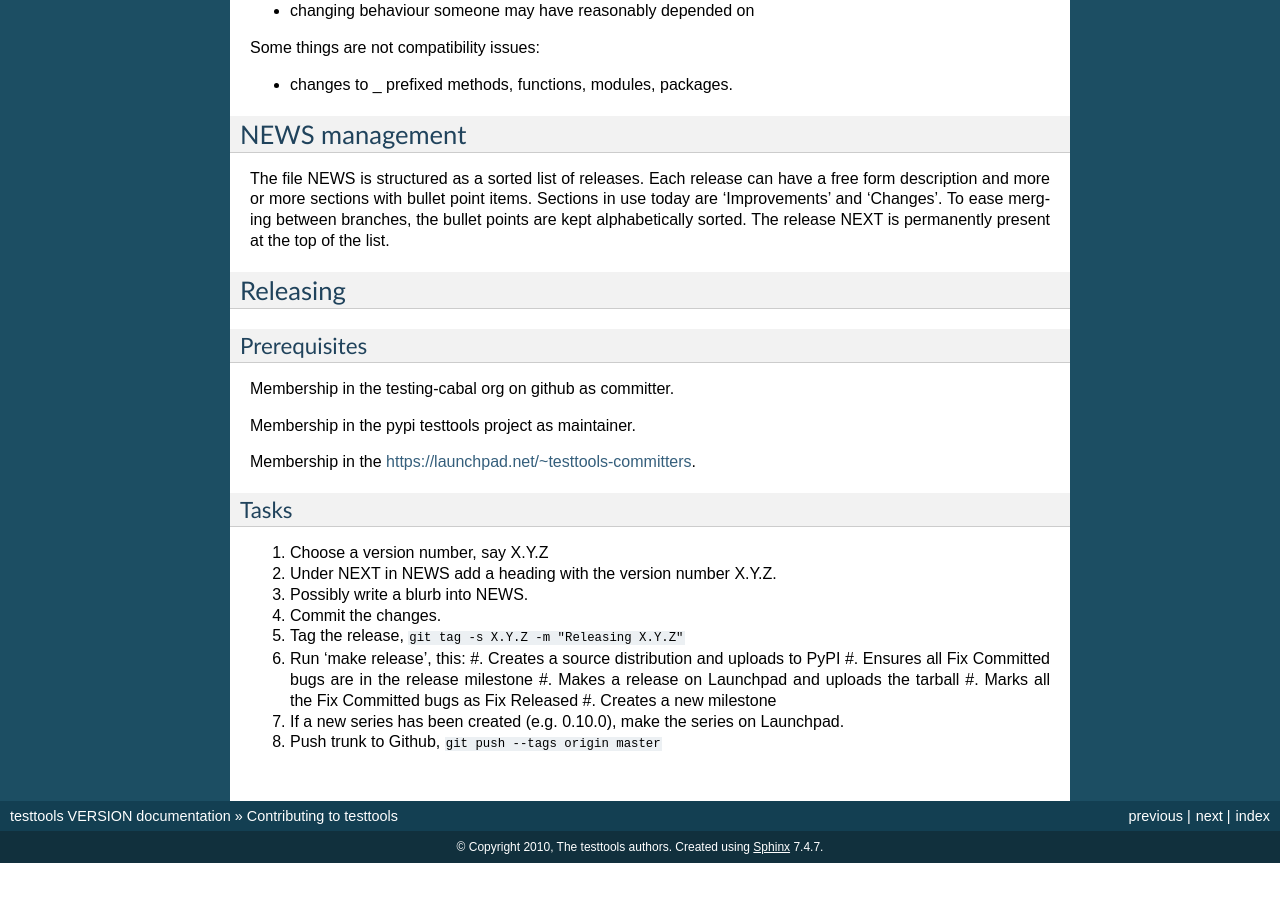
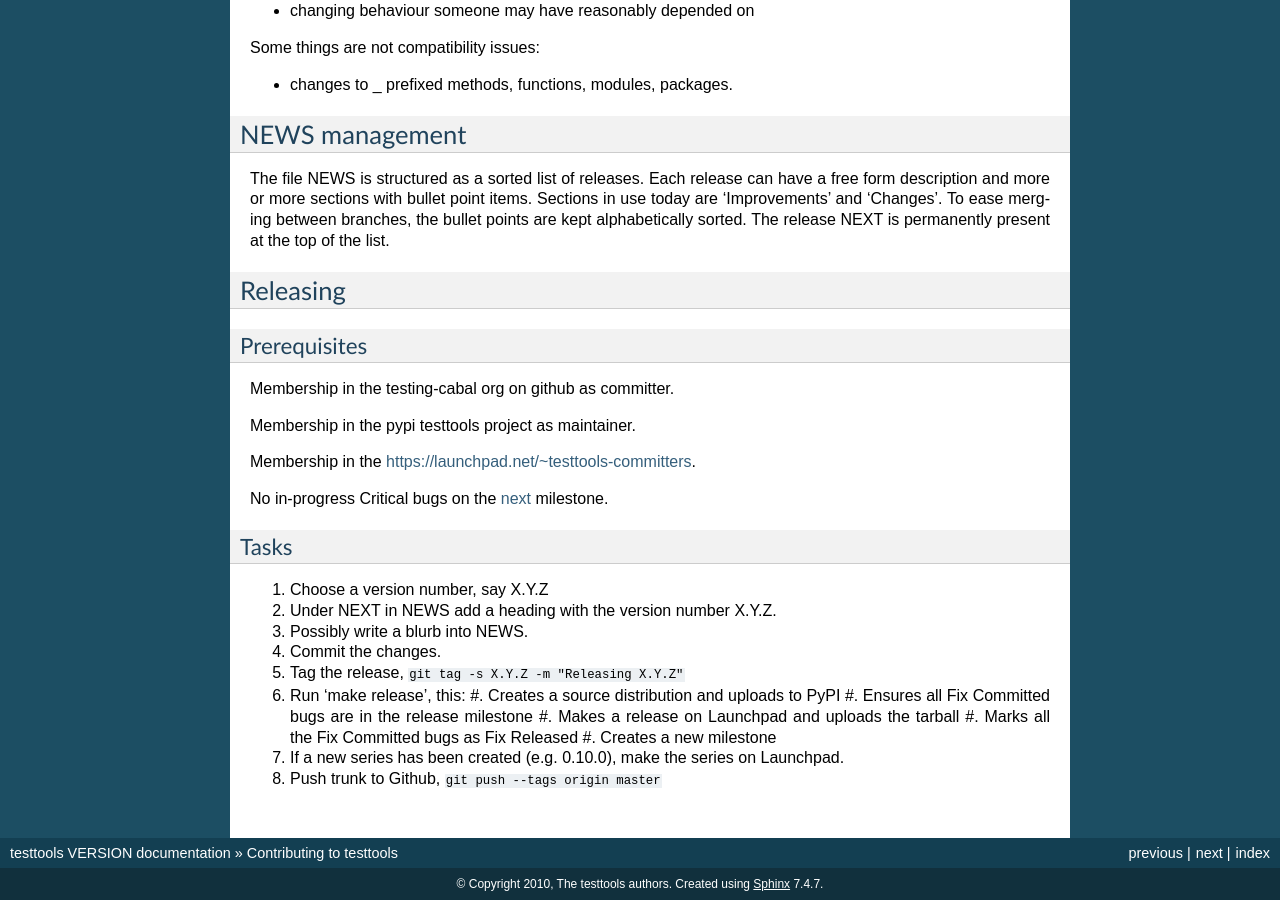
Before and after one commit to testing-cabal/testtools, a Sphinx documentation site: the page built from doc/hacking.rst, in a window 1280 px wide and 900 px high, scrolled down 2484 px. Built offline with Sphinx 7.4.7, drawn with Linux system fonts in a browser that asks for light colours; pages that are not in the unit, such as notebooks, are missing from menus; before the commit the page ends 3347 px from its top, so only the background shows below that.

Commit message:
Document checking release milestone before release

```diff
--- a/doc/hacking.rst
+++ b/doc/hacking.rst
@@ -179,6 +179,8 @@ Membership in the pypi testtools project as maintainer.
 
 Membership in the https://launchpad.net/~testtools-committers.
 
+No in-progress Critical bugs on the next_ milestone.
+
 Tasks
 +++++
 
@@ -202,3 +204,4 @@ Tasks
 .. _Sphinx: http://sphinx.pocoo.org/
 .. _restructuredtext: http://docutils.sourceforge.net/rst.html
 .. _testing-cabal: https://github.com/organizations/testing-cabal/
+.. _next: https://launchpad.net/testtools/+milestone/next
```
